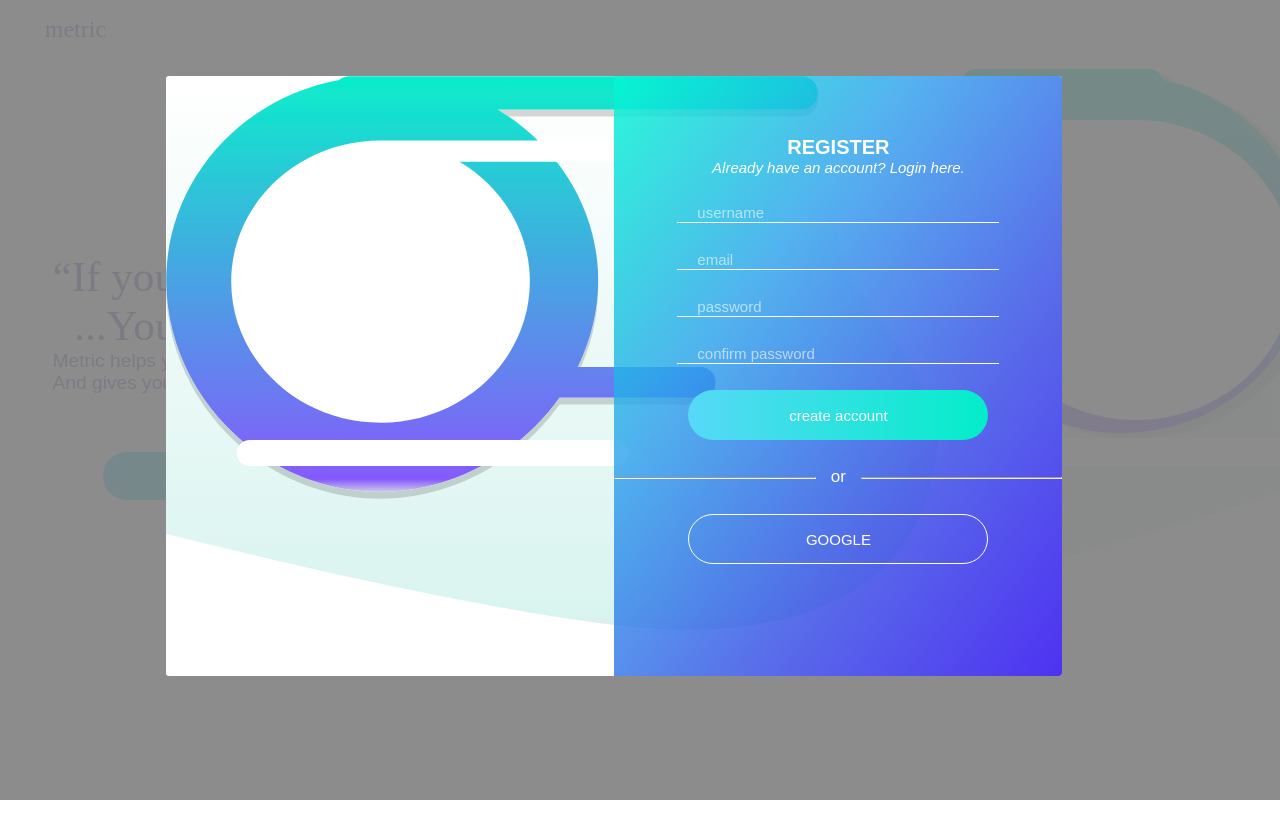
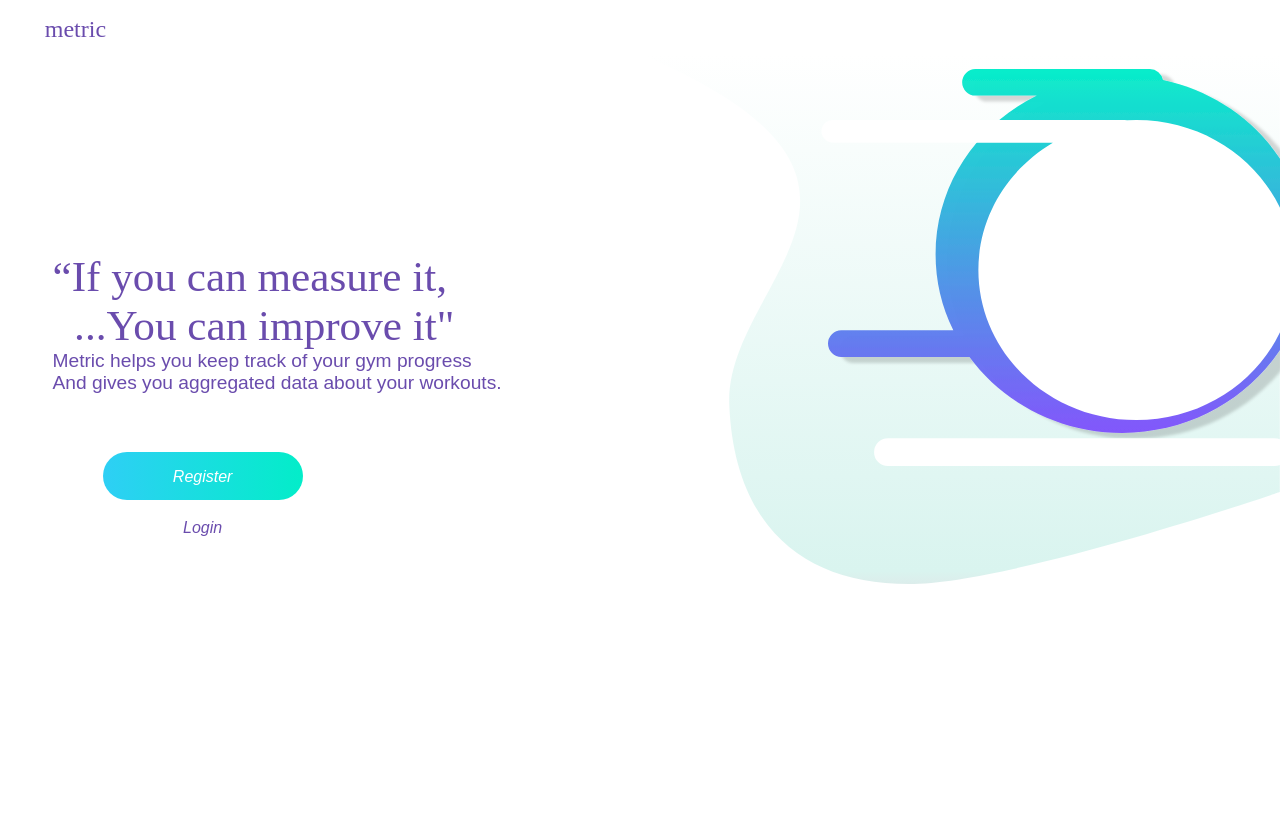
Before and after one commit to dmaish/metric-front-end, a React (Create React App) app: page / in a window 1280 px wide. Shown: the top 838 px of the page. Before the commit the page ends 800 px from the top, so only its background shows below. Built offline with nearby package versions, Linux system fonts and the light colour scheme; a web font is replaced by a local one.

Commit message:
login and register pages rendered

```diff
--- a/public/index.html
+++ b/public/index.html
@@ -5,7 +5,7 @@
     <link rel="icon" href="%PUBLIC_URL%/favicon.ico" />
     <link href="https://fonts.googleapis.com/css?family=Simonetta:900i&display=swap" rel="stylesheet">
     <link href="https://fonts.googleapis.com/css?family=Roboto&display=swap" rel="stylesheet">
-
+    <link rel="stylesheet" href="https://use.fontawesome.com/releases/v5.8.1/css/all.css" integrity="sha384-50oBUHEmvpQ+1lW4y57PTFmhCaXp0ML5d60M1M7uH2+nqUivzIebhndOJK28anvf" crossorigin="anonymous">
 
     <meta name="viewport" content="width=device-width, initial-scale=1" />
     <meta name="theme-color" content="#000000" />
--- a/src/views/auth/index.js
+++ b/src/views/auth/index.js
@@ -1,6 +1,7 @@
 import React, { Component } from 'react';
 import './index.scss'
 import authModalBackground from './../../assets/modal-BG-xd.svg';
+import googleIcon from '../../assets/google.png';
 
 const styles = {
     modalBackground: {
@@ -14,10 +15,12 @@ class Auth extends Component {
         this.state = {  };
     }
     render() {
+        const userRegistration = this.props.userRegistration;
+        console.log('user registration>>>>>>>', userRegistration);
         return (
                 <div id="auth" style={styles.modalBackground} className="auth-modal">
                     <div className="auth-div">
-                        <div className="register-div">
+                        {userRegistration ? ( <div className="register-div">
                                 <div className="title">
                                     REGISTER
                                 </div>
@@ -25,16 +28,16 @@ class Auth extends Component {
                                     Already have an account? Login here.
                                 </div>
                                 <div className="username input-container">
-                                <input placeholder="username"/>
+                                <i class="far fa-user-circle"></i><input placeholder="username"/>
                                 </div>
                                 <div className="email input-container">
-                                <input placeholder="email"/>
+                                <i class="far fa-envelope"></i><input placeholder="email"/>
                                 </div>
                                 <div className="password input-container">
-                                <input placeholder="password"/>
+                                <i class="fas fa-key"></i><input placeholder="password"/>
                                 </div>
                                 <div className="confirm-pass input-container">
-                                <input placeholder="confirm password"/>
+                                <i class="far fa-check-square"></i><input placeholder="confirm password"/>
                                 </div>
                                 <div className="input-container">
                                     <button className="auth-button">
@@ -42,17 +45,49 @@ class Auth extends Component {
                                     </button>
                                 </div>
                                 <div className="input-container">
-                                <div className="horizontal-line"><hr/></div>
+                                    <div className="horizontal-line-left"></div>
                                     <div style={{display: 'inline-block', fontSize: '17px', width: '10%', color: '#ffffff'}}>or</div>
-                                <div className="horizontal-line"><hr/></div>
+                                    <div className="horizontal-line-right"></div>
                                 </div>
                                 <div className="input-container">
                                     <button className="google-button">
-                                    GOOGLE
+                                        <img src={googleIcon} alt='icon'/> GOOGLE
                                     </button>
                                 </div>
+                            </div>)  : (<div className="login-div">
+                        <div className="title">
+                                LOGIN
                         </div>
+                        <div className="tagline">
+                                Don't have an account? Register here.
                         </div>
+                        <div className="email input-container login-input">
+                            <i class="far fa-envelope"></i><input placeholder="email"/>
+                        </div>
+                        <div className="password input-container login-input">
+                            <i class="fas fa-key"></i><input placeholder="password"/>
+                        </div>
+                        <div className="input-container">
+                                <button className="auth-button">
+                                    sign in
+                                </button>
+                        </div><div className="tagline input-container">
+                                Forgot password ?
+                        </div>
+
+                        <div className="input-container">
+                                <div className="horizontal-line-left"></div>
+                                <div style={{display: 'inline-block', fontSize: '17px', width: '10%', color: '#ffffff'}}>or</div>
+                                <div className="horizontal-line-right"></div>
+                        </div>
+                        <div className="input-container">
+                                <button className="google-button">
+                                    <img src={googleIcon} alt='icon'/> GOOGLE
+                                </button>
+                        </div>
+                    </div>)}
+                    </div>
+
                 </div>
         );
     }
--- a/src/views/auth/index.scss
+++ b/src/views/auth/index.scss
@@ -22,11 +22,11 @@
         left: 50%;
         border-bottom-right-radius: 3px;
         border-top-right-radius: 3px;
-        background: linear-gradient(to right bottom, rgba(5,247,210, 0.85) , rgba(43, 159, 236, 0.8), rgba(47,70,228,0.8), rgba(78,50,241,1));
+        background: linear-gradient(to right bottom, rgba(0, 247, 210, 0.7) , rgba(43, 159, 236, 0.8), rgba(47,70,228,0.8), rgba(78,50,241,1));
         // background-image: linear-gradient(to right bottom, #8356fd, #0096ff, #00c0ff, #00dffb, #05f7d2);
     }
 
-    .register-div {
+    .register-div, .login-div {
         position: relative;
         top: 10%;
         .title {
@@ -54,12 +54,20 @@
             outline: none;
             border: none;
             border-bottom: 1px solid #ffffff;
-            padding-left: 20px;
+            padding-left: 10px;
+            font-size: 15px;
+            padding-bottom: 5px;
         }
         ::placeholder { /* Chrome, Firefox, Opera, Safari 10.1+ */
             color: #ffffff;
             opacity: 0.6; /* Firefox */
         }
+
+        i {
+            color: #ffffff;
+            font-size: 20px;
+        }
+
         button {
             width: 67%;
             height: 50px;
@@ -70,6 +78,7 @@
             cursor: pointer;
             font-size: 15px;
             background: none;
+            text-align: center;
         }
         .auth-button {
             background-image: linear-gradient(to right,  #57d8f7, #03EDC9);
@@ -77,10 +86,26 @@
         .google-button {
             border: 1px solid #ffffff;
         }
-        .horizontal-line {
+        .horizontal-line-left {
+            height: 1px;
             width: 45%;
             display: inline-block;
             vertical-align: middle;
+            background-color: #E6E6E6;
+            background: linear-gradient(90deg, rgba(43, 159, 236, 0.01) 5%, white);
+        }
+        .horizontal-line-right {
+            height: 1px;
+            width: 45%;
+            display: inline-block;
+            vertical-align: middle;
+            background-color: #E6E6E6;
+            background: linear-gradient(90deg,  white, rgba(43, 159, 236, 0.01) 95%);
         }
     }
+    img {
+        height: 20px;
+        width: 20px;
+        vertical-align: middle;
+    }
 }
--- a/src/views/landing-page/index.js
+++ b/src/views/landing-page/index.js
@@ -18,6 +18,18 @@ const styles = {
 }
 
 export default class LandingPage extends Component {
+    state = {
+        authPageVisibility : false,
+        userRegistration: true,
+    }
+
+    authActionFunc = (registration=true) => {
+
+        if (registration === false){
+            this.setState(() => ({userRegistration: false}));
+        }
+        this.setState(() => ({authPageVisibility: true}));
+    }
 
     render (){
         return(
@@ -34,8 +46,8 @@ export default class LandingPage extends Component {
                                 </div>
                         </div>
                         <div className="action-btns">
-                                <div className="register-btn">Register</div>
-                                <div className="login-btn">Login</div>
+                                <button className="register-btn" onClick={() => (this.authActionFunc())}>Register</button>
+                                <div className="login-btn" onClick={() => (this.authActionFunc(false))}>Login</div>
                         </div>
                         </div>
                     </div>
@@ -43,8 +55,8 @@ export default class LandingPage extends Component {
 
             </div>
 
-            <div className="auth-container">
-            <Auth />
+            <div className={`auth-container-${this.state.authPageVisibility}`}>
+                <Auth userRegistration={this.state.userRegistration}/>
             </div>
             </>
         );
--- a/src/views/landing-page/index.scss
+++ b/src/views/landing-page/index.scss
@@ -8,7 +8,7 @@
         "social-links";
     grid-template-columns: 1fr;
     grid-template-rows: 10% 80% 10% ;
-    // overflow: hidden;
+    overflow: hidden;
 
 
     .logo {
@@ -84,6 +84,7 @@
             border-radius: 40px;
             margin: 0 auto;
             cursor: pointer;
+            font-style: oblique;
         }
 
         .login-btn {
@@ -94,6 +95,7 @@
                     margin: 0 auto;
                     color: #6A4CAD;
                     cursor: pointer;
+                    font-style: oblique;
                 }
     }
 
@@ -139,17 +141,29 @@
         .action-btns {
             top: 35%;
             left: -117%;
+            font-size: 16px;
+
+            .register-btn {
+                font-size: 16px;
+                outline: none;
+                border: none;
+            }
         }
 
     }
 
 }
 
-.auth-container {
+.auth-container-true {
     position: absolute;
     width: 100%;
     height: 100%;
     z-index: 2;
     top: 0%;
     background-color: rgba(128, 128, 128, 0.9);
+
 }
+
+.auth-container-false {
+    visibility: hidden;
+}
```
Also changed, not shown: src/assets/google.png (added). Lines whose indentation alone changed are shown as unchanged.
